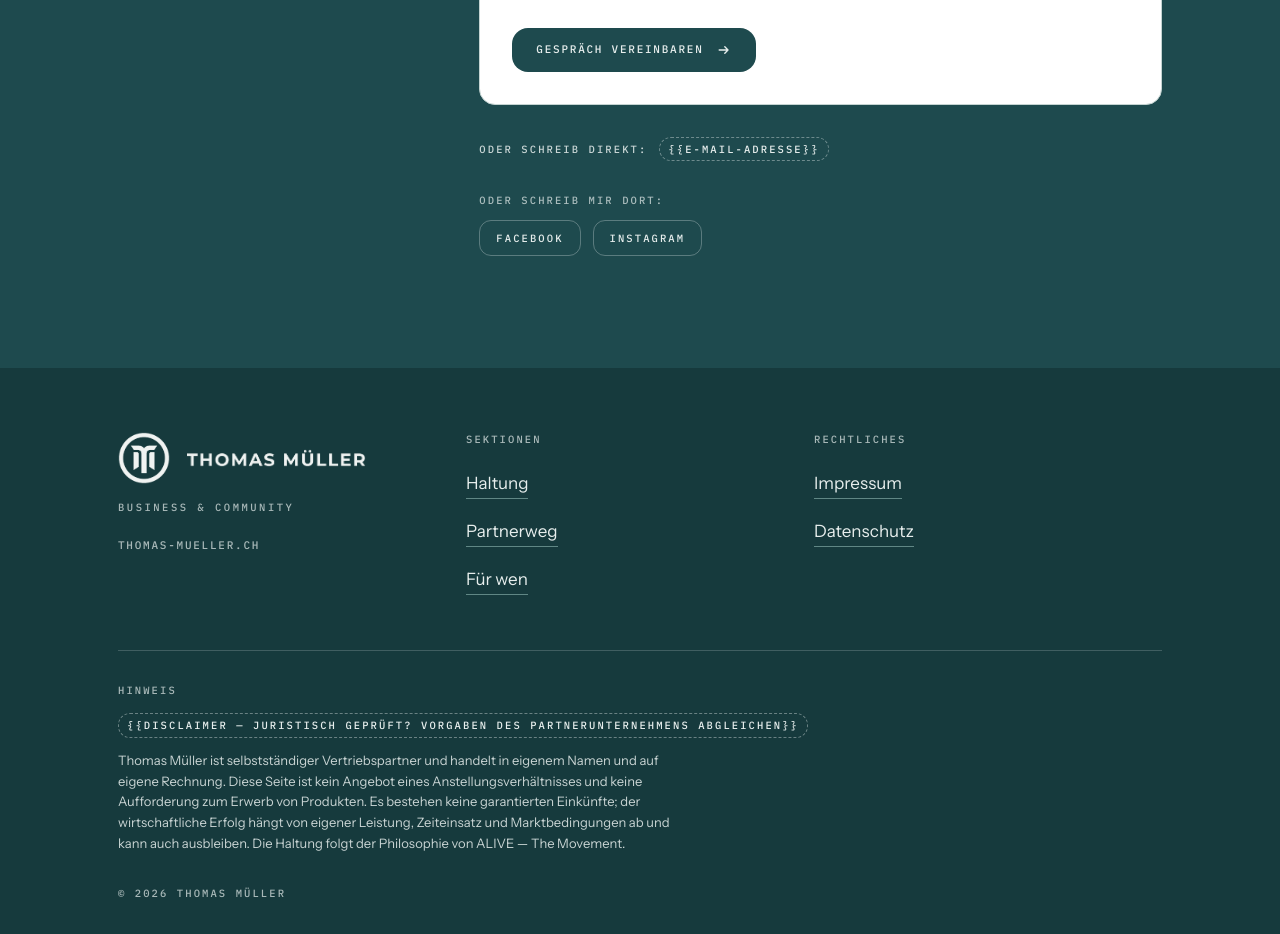
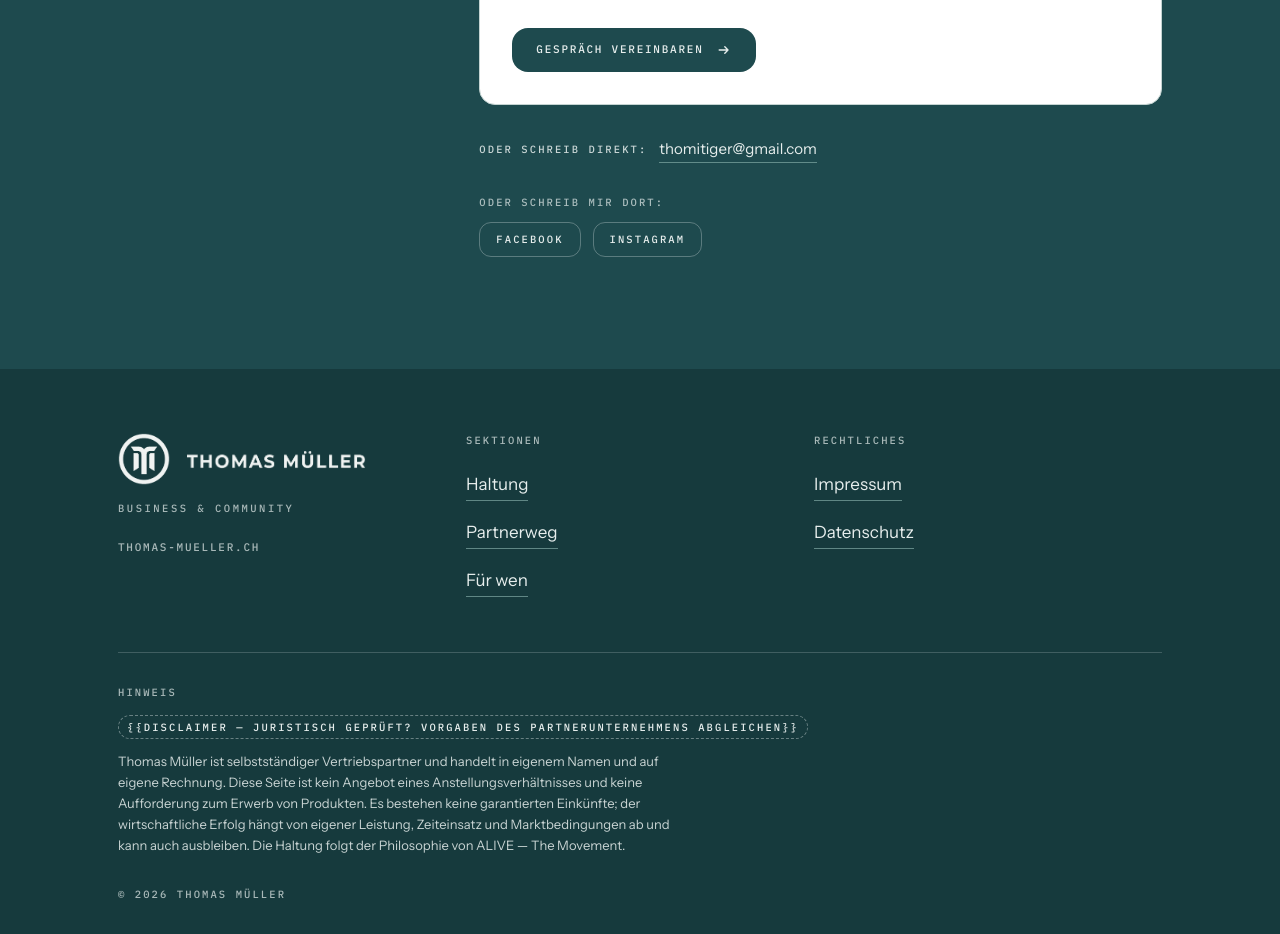
Before and after one commit to Thomitiger/thomas-mueller, a Next.js app: page / in a window 1280 px wide. Shown: the part 6860-7794 px from the top of the page. Built offline with nearby package versions, Linux system fonts and the light colour scheme.

Commit message:
Set contact email for the mailto fallback

```diff
--- a/content/site.ts
+++ b/content/site.ts
@@ -338,7 +338,7 @@ export const site = {
     formEndpoint: '{{FORM_ENDPOINT}}' as Placeholder,
     mailtoFallback: {
       label: 'Oder schreib direkt:',
-      email: '{{E-MAIL-ADRESSE}}' as Placeholder,
+      email: 'thomitiger@gmail.com',
       subject: 'Anfrage Gespräch',
     },
     socialLabel: 'Oder schreib mir dort:',
```
Also changed, not shown: 2 other files (tests, documents, lock files or other folders).
